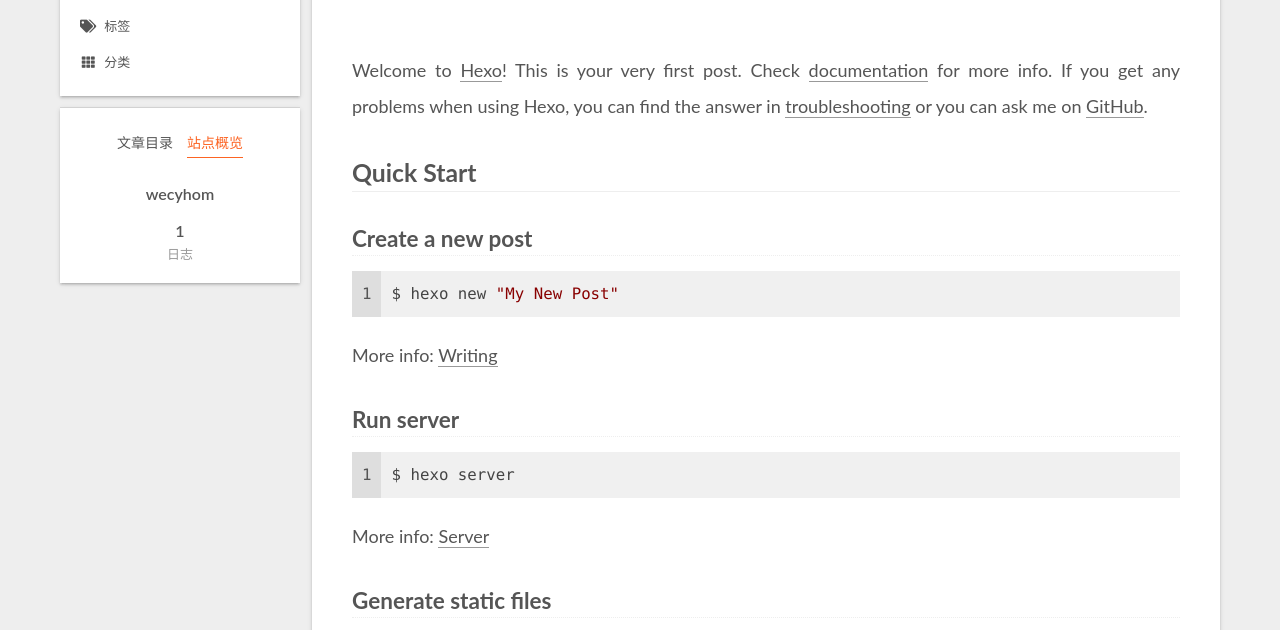
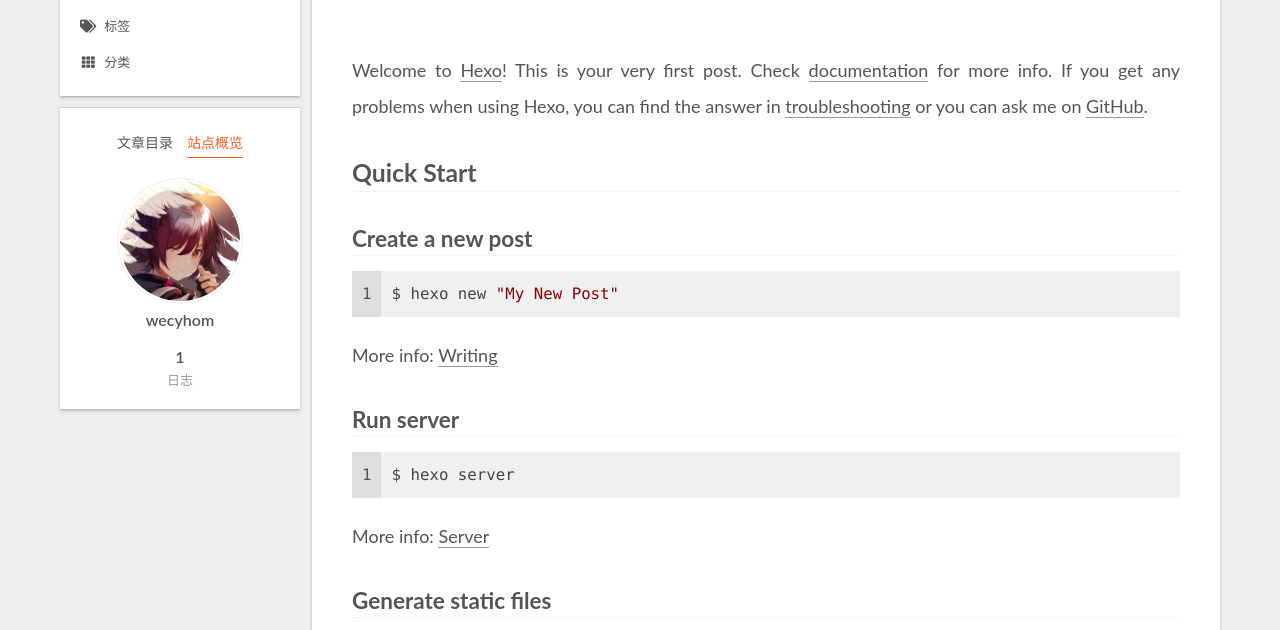
Before and after one commit to wecyhom/wecyhom.github.io, a plain HTML site: page 2020/07/27/hello-world/index.html in a window 1280 px wide. Both pictures are taken after a click on the item "站点概览". Shown: the part 122-752 px from the top of the page. Drawn offline with Linux system fonts and the light colour scheme.

Commit message:
Site updated: 2020-07-28 00:18:09

```diff
--- a/2020/07/27/hello-world/index.html
+++ b/2020/07/27/hello-world/index.html
@@ -185,6 +185,8 @@
 
       <section class="site-overview-wrap sidebar-panel">
         <div class="site-author animated" itemprop="author" itemscope itemtype="http://schema.org/Person">
+    <img class="site-author-image" itemprop="image" alt="wecyhom"
+      src="/images/avatar.jpg">
   <p class="site-author-name" itemprop="name">wecyhom</p>
   <div class="site-description" itemprop="description"></div>
 </div>
@@ -233,7 +235,7 @@
     <link itemprop="mainEntityOfPage" href="http://yoursite.com/2020/07/27/hello-world/">
 
     <span hidden itemprop="author" itemscope itemtype="http://schema.org/Person">
-      <meta itemprop="image" content="/images/avatar.gif">
+      <meta itemprop="image" content="/images/avatar.jpg">
       <meta itemprop="name" content="wecyhom">
       <meta itemprop="description" content="">
     </span>
--- a/css/main.css
+++ b/css/main.css
@@ -1329,6 +1329,7 @@ pre code {
   border: 1px solid #eee;
   max-width: 120px;
   padding: 2px;
+  border-radius: 50%;
 }
 .site-author-name {
   color: var(--text-color);
```
Also changed, not shown: archives/2020/07/index.html (+2 -0 lines), archives/2020/index.html (+2 -0 lines), archives/index.html (+2 -0 lines), index.html (+3 -1 lines), images/avatar.jpg (added).
